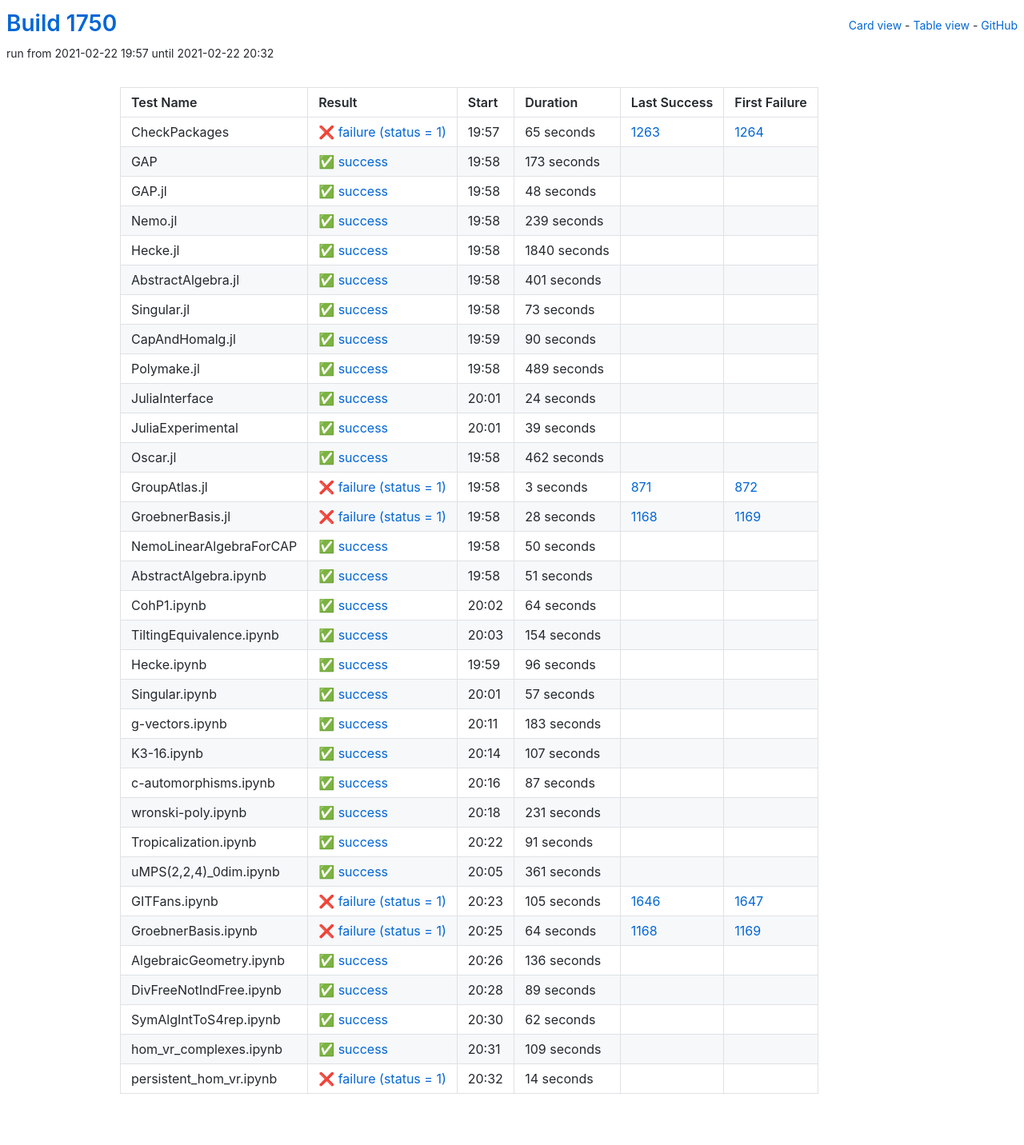
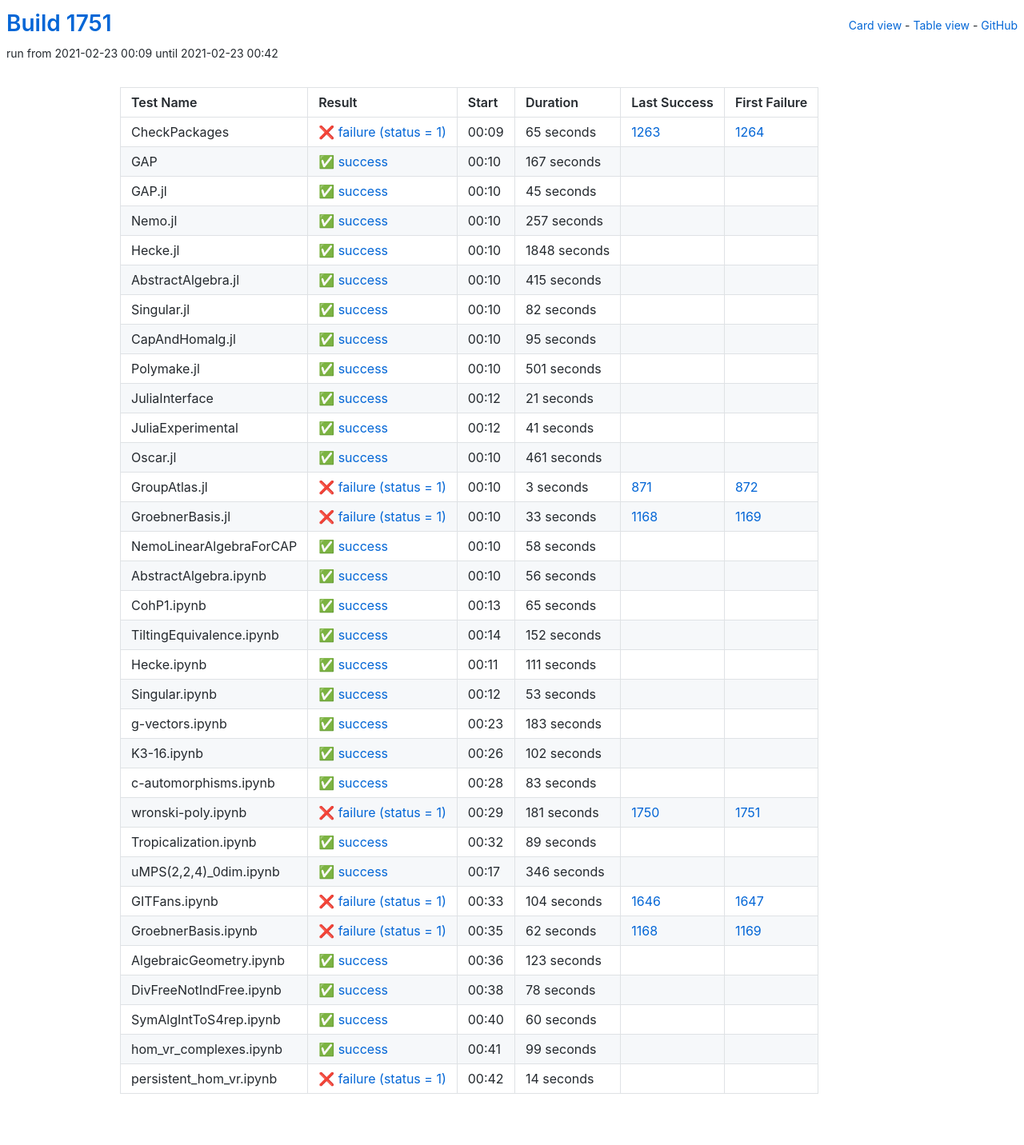
Before and after one commit to oscar-system/oscar-ci-status-stable, a Jekyll site: the page built from table.html, in a window 1280 px wide. Shown: the whole page at 80% size. Built offline with Jekyll 4.4.1, drawn with Linux system fonts in a browser that asks for light colours.

Commit message:
Build #1751

```diff
--- a/_data/ci.yml
+++ b/_data/ci.yml
@@ -1,6 +1,6 @@
 ---
-build: 1750
-build_url: https://oscarci.mathematik.uni-kl.de/job/oscar-stable/1750/
+build: 1751
+build_url: https://oscarci.mathematik.uni-kl.de/job/oscar-stable/1751/
 job: oscar-stable
 organization: oscar-system
 repo: oscar-ci-status-stable
@@ -8,8 +8,8 @@ repourl: https://github.com/oscar-system/oscar-ci-status-stable
 tests:
 - name: CheckPackages
   id: checkpackages
-  log: https://oscarci.mathematik.uni-kl.de/job/oscar-stable/1750/artifact/logs/build-1750/CheckPackages.log
-  start: 2021-02-22 19:57
+  log: https://oscarci.mathematik.uni-kl.de/job/oscar-stable/1751/artifact/logs/build-1751/CheckPackages.log
+  start: 2021-02-23 00:09
   success: false
   exitcode: 1
   status: failure
@@ -20,140 +20,140 @@ tests:
   first_failure_url: https://oscarci.mathematik.uni-kl.de/job/oscar-stable/1264/
 - name: GAP
   id: gap
-  log: https://oscarci.mathematik.uni-kl.de/job/oscar-stable/1750/artifact/logs/build-1750/GAP.log
-  start: 2021-02-22 19:58
+  log: https://oscarci.mathematik.uni-kl.de/job/oscar-stable/1751/artifact/logs/build-1751/GAP.log
+  start: 2021-02-23 00:10
   success: true
   exitcode: 0
   status: success
-  duration: 173
+  duration: 167
   last_success: false
   last_success_url:
   first_failure: false
   first_failure_url:
 - name: GAP.jl
   id: gap-jl
-  log: https://oscarci.mathematik.uni-kl.de/job/oscar-stable/1750/artifact/logs/build-1750/GAP.jl.log
-  start: 2021-02-22 19:58
+  log: https://oscarci.mathematik.uni-kl.de/job/oscar-stable/1751/artifact/logs/build-1751/GAP.jl.log
+  start: 2021-02-23 00:10
   success: true
   exitcode: 0
   status: success
-  duration: 48
+  duration: 45
   last_success: false
   last_success_url:
   first_failure: false
   first_failure_url:
 - name: Nemo.jl
   id: nemo-jl
-  log: https://oscarci.mathematik.uni-kl.de/job/oscar-stable/1750/artifact/logs/build-1750/Nemo.jl.log
-  start: 2021-02-22 19:58
+  log: https://oscarci.mathematik.uni-kl.de/job/oscar-stable/1751/artifact/logs/build-1751/Nemo.jl.log
+  start: 2021-02-23 00:10
   success: true
   exitcode: 0
   status: success
-  duration: 239
+  duration: 257
   last_success: false
   last_success_url:
   first_failure: false
   first_failure_url:
 - name: Hecke.jl
   id: hecke-jl
-  log: https://oscarci.mathematik.uni-kl.de/job/oscar-stable/1750/artifact/logs/build-1750/Hecke.jl.log
-  start: 2021-02-22 19:58
+  log: https://oscarci.mathematik.uni-kl.de/job/oscar-stable/1751/artifact/logs/build-1751/Hecke.jl.log
+  start: 2021-02-23 00:10
   success: true
   exitcode: 0
   status: success
-  duration: 1840
+  duration: 1848
   last_success: false
   last_success_url:
   first_failure: false
   first_failure_url:
 - name: AbstractAlgebra.jl
   id: abstractalgebra-jl
-  log: https://oscarci.mathematik.uni-kl.de/job/oscar-stable/1750/artifact/logs/build-1750/AbstractAlgebra.jl.log
-  start: 2021-02-22 19:58
+  log: https://oscarci.mathematik.uni-kl.de/job/oscar-stable/1751/artifact/logs/build-1751/AbstractAlgebra.jl.log
+  start: 2021-02-23 00:10
   success: true
   exitcode: 0
   status: success
-  duration: 401
+  duration: 415
   last_success: false
   last_success_url:
   first_failure: false
   first_failure_url:
 - name: Singular.jl
   id: singular-jl
-  log: https://oscarci.mathematik.uni-kl.de/job/oscar-stable/1750/artifact/logs/build-1750/Singular.jl.log
-  start: 2021-02-22 19:58
+  log: https://oscarci.mathematik.uni-kl.de/job/oscar-stable/1751/artifact/logs/build-1751/Singular.jl.log
+  start: 2021-02-23 00:10
   success: true
   exitcode: 0
   status: success
-  duration: 73
+  duration: 82
   last_success: false
   last_success_url:
   first_failure: false
   first_failure_url:
 - name: CapAndHomalg.jl
   id: capandhomalg-jl
-  log: https://oscarci.mathematik.uni-kl.de/job/oscar-stable/1750/artifact/logs/build-1750/CapAndHomalg.jl.log
-  start: 2021-02-22 19:59
+  log: https://oscarci.mathematik.uni-kl.de/job/oscar-stable/1751/artifact/logs/build-1751/CapAndHomalg.jl.log
+  start: 2021-02-23 00:10
   success: true
   exitcode: 0
   status: success
-  duration: 90
+  duration: 95
   last_success: false
   last_success_url:
   first_failure: false
   first_failure_url:
 - name: Polymake.jl
   id: polymake-jl
-  log: https://oscarci.mathematik.uni-kl.de/job/oscar-stable/1750/artifact/logs/build-1750/Polymake.jl.log
-  start: 2021-02-22 19:58
+  log: https://oscarci.mathematik.uni-kl.de/job/oscar-stable/1751/artifact/logs/build-1751/Polymake.jl.log
+  start: 2021-02-23 00:10
   success: true
   exitcode: 0
   status: success
-  duration: 489
+  duration: 501
   last_success: false
   last_success_url:
   first_failure: false
   first_failure_url:
 - name: JuliaInterface
   id: juliainterface
-  log: https://oscarci.mathematik.uni-kl.de/job/oscar-stable/1750/artifact/logs/build-1750/JuliaInterface.log
-  start: 2021-02-22 20:01
+  log: https://oscarci.mathematik.uni-kl.de/job/oscar-stable/1751/artifact/logs/build-1751/JuliaInterface.log
+  start: 2021-02-23 00:12
   success: true
   exitcode: 0
   status: success
-  duration: 24
+  duration: 21
   last_success: false
   last_success_url:
   first_failure: false
   first_failure_url:
 - name: JuliaExperimental
   id: juliaexperimental
-  log: https://oscarci.mathematik.uni-kl.de/job/oscar-stable/1750/artifact/logs/build-1750/JuliaExperimental.log
-  start: 2021-02-22 20:01
+  log: https://oscarci.mathematik.uni-kl.de/job/oscar-stable/1751/artifact/logs/build-1751/JuliaExperimental.log
+  start: 2021-02-23 00:12
   success: true
   exitcode: 0
   status: success
-  duration: 39
+  duration: 41
   last_success: false
   last_success_url:
   first_failure: false
   first_failure_url:
 - name: Oscar.jl
   id: oscar-jl
-  log: https://oscarci.mathematik.uni-kl.de/job/oscar-stable/1750/artifact/logs/build-1750/Oscar.jl.log
-  start: 2021-02-22 19:58
+  log: https://oscarci.mathematik.uni-kl.de/job/oscar-stable/1751/artifact/logs/build-1751/Oscar.jl.log
+  start: 2021-02-23 00:10
   success: true
   exitcode: 0
   status: success
-  duration: 462
+  duration: 461
   last_success: false
   last_success_url:
   first_failure: false
   first_failure_url:
 - name: GroupAtlas.jl
   id: groupatlas-jl
-  log: https://oscarci.mathematik.uni-kl.de/job/oscar-stable/1750/artifact/logs/build-1750/GroupAtlas.jl.log
-  start: 2021-02-22 19:58
+  log: https://oscarci.mathematik.uni-kl.de/job/oscar-stable/1751/artifact/logs/build-1751/GroupAtlas.jl.log
+  start: 2021-02-23 00:10
   success: false
   exitcode: 1
   status: failure
@@ -164,92 +164,92 @@ tests:
   first_failure_url: https://oscarci.mathematik.uni-kl.de/job/oscar-stable/872/
 - name: GroebnerBasis.jl
   id: groebnerbasis-jl
-  log: https://oscarci.mathematik.uni-kl.de/job/oscar-stable/1750/artifact/logs/build-1750/GroebnerBasis.jl.log
-  start: 2021-02-22 19:58
+  log: https://oscarci.mathematik.uni-kl.de/job/oscar-stable/1751/artifact/logs/build-1751/GroebnerBasis.jl.log
+  start: 2021-02-23 00:10
   success: false
   exitcode: 1
   status: failure
-  duration: 28
+  duration: 33
   last_success: 1168
   last_success_url: https://oscarci.mathematik.uni-kl.de/job/oscar-stable/1168/
   first_failure: 1169
   first_failure_url: https://oscarci.mathematik.uni-kl.de/job/oscar-stable/1169/
 - name: NemoLinearAlgebraForCAP
   id: nemolinearalgebraforcap
-  log: https://oscarci.mathematik.uni-kl.de/job/oscar-stable/1750/artifact/logs/build-1750/NemoLinearAlgebraForCAP.log
-  start: 2021-02-22 19:58
+  log: https://oscarci.mathematik.uni-kl.de/job/oscar-stable/1751/artifact/logs/build-1751/NemoLinearAlgebraForCAP.log
+  start: 2021-02-23 00:10
   success: true
   exitcode: 0
   status: success
-  duration: 50
+  duration: 58
   last_success: false
   last_success_url:
   first_failure: false
   first_failure_url:
 - name: AbstractAlgebra.ipynb
   id: abstractalgebra-ipynb
-  log: https://oscarci.mathematik.uni-kl.de/job/oscar-stable/1750/artifact/logs/build-1750/AbstractAlgebra.ipynb.log
-  start: 2021-02-22 19:58
+  log: https://oscarci.mathematik.uni-kl.de/job/oscar-stable/1751/artifact/logs/build-1751/AbstractAlgebra.ipynb.log
+  start: 2021-02-23 00:10
   success: true
   exitcode: 0
   status: success
-  duration: 51
+  duration: 56
   last_success: false
   last_success_url:
   first_failure: false
   first_failure_url:
 - name: CohP1.ipynb
   id: cohp1-ipynb
-  log: https://oscarci.mathematik.uni-kl.de/job/oscar-stable/1750/artifact/logs/build-1750/CohP1.ipynb.log
-  start: 2021-02-22 20:02
+  log: https://oscarci.mathematik.uni-kl.de/job/oscar-stable/1751/artifact/logs/build-1751/CohP1.ipynb.log
+  start: 2021-02-23 00:13
   success: true
   exitcode: 0
   status: success
-  duration: 64
+  duration: 65
   last_success: false
   last_success_url:
   first_failure: false
   first_failure_url:
 - name: TiltingEquivalence.ipynb
   id: tiltingequivalence-ipynb
-  log: https://oscarci.mathematik.uni-kl.de/job/oscar-stable/1750/artifact/logs/build-1750/TiltingEquivalence.ipynb.log
-  start: 2021-02-22 20:03
+  log: https://oscarci.mathematik.uni-kl.de/job/oscar-stable/1751/artifact/logs/build-1751/TiltingEquivalence.ipynb.log
+  start: 2021-02-23 00:14
   success: true
   exitcode: 0
   status: success
-  duration: 154
+  duration: 152
   last_success: false
   last_success_url:
   first_failure: false
   first_failure_url:
 - name: Hecke.ipynb
   id: hecke-ipynb
-  log: https://oscarci.mathematik.uni-kl.de/job/oscar-stable/1750/artifact/logs/build-1750/Hecke.ipynb.log
-  start: 2021-02-22 19:59
+  log: https://oscarci.mathematik.uni-kl.de/job/oscar-stable/1751/artifact/logs/build-1751/Hecke.ipynb.log
+  start: 2021-02-23 00:11
   success: true
   exitcode: 0
   status: success
-  duration: 96
+  duration: 111
   last_success: false
   last_success_url:
   first_failure: false
   first_failure_url:
 - name: Singular.ipynb
   id: singular-ipynb
-  log: https://oscarci.mathematik.uni-kl.de/job/oscar-stable/1750/artifact/logs/build-1750/Singular.ipynb.log
-  start: 2021-02-22 20:01
+  log: https://oscarci.mathematik.uni-kl.de/job/oscar-stable/1751/artifact/logs/build-1751/Singular.ipynb.log
+  start: 2021-02-23 00:12
   success: true
   exitcode: 0
   status: success
-  duration: 57
+  duration: 53
   last_success: false
   last_success_url:
   first_failure: false
   first_failure_url:
 - name: g-vectors.ipynb
   id: g-vectors-ipynb
-  log: https://oscarci.mathematik.uni-kl.de/job/oscar-stable/1750/artifact/logs/build-1750/g-vectors.ipynb.log
-  start: 2021-02-22 20:11
+  log: https://oscarci.mathematik.uni-kl.de/job/oscar-stable/1751/artifact/logs/build-1751/g-vectors.ipynb.log
+  start: 2021-02-23 00:23
   success: true
   exitcode: 0
   status: success
@@ -260,104 +260,44 @@ tests:
   first_failure_url:
 - name: K3-16.ipynb
   id: k3-16-ipynb
-  log: https://oscarci.mathematik.uni-kl.de/job/oscar-stable/1750/artifact/logs/build-1750/K3-16.ipynb.log
-  start: 2021-02-22 20:14
+  log: https://oscarci.mathematik.uni-kl.de/job/oscar-stable/1751/artifact/logs/build-1751/K3-16.ipynb.log
+  start: 2021-02-23 00:26
   success: true
   exitcode: 0
   status: success
-  duration: 107
+  duration: 102
   last_success: false
   last_success_url:
   first_failure: false
   first_failure_url:
 - name: c-automorphisms.ipynb
   id: c-automorphisms-ipynb
-  log: https://oscarci.mathematik.uni-kl.de/job/oscar-stable/1750/artifact/logs/build-1750/c-automorphisms.ipynb.log
-  start: 2021-02-22 20:16
+  log: https://oscarci.mathematik.uni-kl.de/job/oscar-stable/1751/artifact/logs/build-1751/c-automorphisms.ipynb.log
+  start: 2021-02-23 00:28
   success: true
   exitcode: 0
   status: success
-  duration: 87
+  duration: 83
   last_success: false
   last_success_url:
   first_failure: false
   first_failure_url:
 - name: wronski-poly.ipynb
   id: wronski-poly-ipynb
-  log: https://oscarci.mathematik.uni-kl.de/job/oscar-stable/1750/artifact/logs/build-1750/wronski-poly.ipynb.log
-  start: 2021-02-22 20:18
-  success: true
-  exitcode: 0
-  status: success
-  duration: 231
-  last_success: false
-  last_success_url:
-  first_failure: false
-  first_failure_url:
-- name: Tropicalization.ipynb
-  id: tropicalization-ipynb
-  log: https://oscarci.mathematik.uni-kl.de/job/oscar-stable/1750/artifact/logs/build-1750/Tropicalization.ipynb.log
-  start: 2021-02-22 20:22
-  success: true
-  exitcode: 0
-  status: success
-  duration: 91
-  last_success: false
-  last_success_url:
-  first_failure: false
-  first_failure_url:
-- name: uMPS(2,2,4)_0dim.ipynb
-  id: umps-2-2-4-0dim-ipynb
-  log: https://oscarci.mathematik.uni-kl.de/job/oscar-stable/1750/artifact/logs/build-1750/uMPS-2-2-4-_0dim.ipynb.log
-  start: 2021-02-22 20:05
-  success: true
-  exitcode: 0
-  status: success
-  duration: 361
-  last_success: false
-  last_success_url:
-  first_failure: false
-  first_failure_url:
-- name: GITFans.ipynb
-  id: gitfans-ipynb
-  log: https://oscarci.mathematik.uni-kl.de/job/oscar-stable/1750/artifact/logs/build-1750/GITFans.ipynb.log
-  start: 2021-02-22 20:23
+  log: https://oscarci.mathematik.uni-kl.de/job/oscar-stable/1751/artifact/logs/build-1751/wronski-poly.ipynb.log
+  start: 2021-02-23 00:29
   success: false
   exitcode: 1
   status: failure
-  duration: 105
-  last_success: 1646
-  last_success_url: https://oscarci.mathematik.uni-kl.de/job/oscar-stable/1646/
-  first_failure: 1647
-  first_failure_url: https://oscarci.mathematik.uni-kl.de/job/oscar-stable/1647/
-- name: GroebnerBasis.ipynb
-  id: groebnerbasis-ipynb
-  log: https://oscarci.mathematik.uni-kl.de/job/oscar-stable/1750/artifact/logs/build-1750/GroebnerBasis.ipynb.log
-  start: 2021-02-22 20:25
-  success: false
-  exitcode: 1
-  status: failure
-  duration: 64
-  last_success: 1168
-  last_success_url: https://oscarci.mathematik.uni-kl.de/job/oscar-stable/1168/
-  first_failure: 1169
-  first_failure_url: https://oscarci.mathematik.uni-kl.de/job/oscar-stable/1169/
-- name: AlgebraicGeometry.ipynb
-  id: algebraicgeometry-ipynb
-  log: https://oscarci.mathematik.uni-kl.de/job/oscar-stable/1750/artifact/logs/build-1750/AlgebraicGeometry.ipynb.log
-  start: 2021-02-22 20:26
-  success: true
-  exitcode: 0
-  status: success
-  duration: 136
-  last_success: false
-  last_success_url:
-  first_failure: false
-  first_failure_url:
-- name: DivFreeNotIndFree.ipynb
-  id: divfreenotindfree-ipynb
-  log: https://oscarci.mathematik.uni-kl.de/job/oscar-stable/1750/artifact/logs/build-1750/DivFreeNotIndFree.ipynb.log
-  start: 2021-02-22 20:28
+  duration: 181
+  last_success: 1750
+  last_success_url: https://oscarci.mathematik.uni-kl.de/job/oscar-stable/1750/
+  first_failure: 1751
+  first_failure_url: https://oscarci.mathematik.uni-kl.de/job/oscar-stable/1751/
+- name: Tropicalization.ipynb
+  id: tropicalization-ipynb
+  log: https://oscarci.mathematik.uni-kl.de/job/oscar-stable/1751/artifact/logs/build-1751/Tropicalization.ipynb.log
+  start: 2021-02-23 00:32
   success: true
   exitcode: 0
   status: success
@@ -366,34 +306,94 @@ tests:
   last_success_url:
   first_failure: false
   first_failure_url:
-- name: SymAlgIntToS4rep.ipynb
-  id: symalginttos4rep-ipynb
-  log: https://oscarci.mathematik.uni-kl.de/job/oscar-stable/1750/artifact/logs/build-1750/SymAlgIntToS4rep.ipynb.log
-  start: 2021-02-22 20:30
+- name: uMPS(2,2,4)_0dim.ipynb
+  id: umps-2-2-4-0dim-ipynb
+  log: https://oscarci.mathematik.uni-kl.de/job/oscar-stable/1751/artifact/logs/build-1751/uMPS-2-2-4-_0dim.ipynb.log
+  start: 2021-02-23 00:17
   success: true
   exitcode: 0
   status: success
+  duration: 346
+  last_success: false
+  last_success_url:
+  first_failure: false
+  first_failure_url:
+- name: GITFans.ipynb
+  id: gitfans-ipynb
+  log: https://oscarci.mathematik.uni-kl.de/job/oscar-stable/1751/artifact/logs/build-1751/GITFans.ipynb.log
+  start: 2021-02-23 00:33
+  success: false
+  exitcode: 1
+  status: failure
+  duration: 104
+  last_success: 1646
+  last_success_url: https://oscarci.mathematik.uni-kl.de/job/oscar-stable/1646/
+  first_failure: 1647
+  first_failure_url: https://oscarci.mathematik.uni-kl.de/job/oscar-stable/1647/
+- name: GroebnerBasis.ipynb
+  id: groebnerbasis-ipynb
+  log: https://oscarci.mathematik.uni-kl.de/job/oscar-stable/1751/artifact/logs/build-1751/GroebnerBasis.ipynb.log
+  start: 2021-02-23 00:35
+  success: false
+  exitcode: 1
+  status: failure
   duration: 62
+  last_success: 1168
+  last_success_url: https://oscarci.mathematik.uni-kl.de/job/oscar-stable/1168/
+  first_failure: 1169
+  first_failure_url: https://oscarci.mathematik.uni-kl.de/job/oscar-stable/1169/
+- name: AlgebraicGeometry.ipynb
+  id: algebraicgeometry-ipynb
+  log: https://oscarci.mathematik.uni-kl.de/job/oscar-stable/1751/artifact/logs/build-1751/AlgebraicGeometry.ipynb.log
+  start: 2021-02-23 00:36
+  success: true
+  exitcode: 0
+  status: success
+  duration: 123
+  last_success: false
+  last_success_url:
+  first_failure: false
+  first_failure_url:
+- name: DivFreeNotIndFree.ipynb
+  id: divfreenotindfree-ipynb
+  log: https://oscarci.mathematik.uni-kl.de/job/oscar-stable/1751/artifact/logs/build-1751/DivFreeNotIndFree.ipynb.log
+  start: 2021-02-23 00:38
+  success: true
+  exitcode: 0
+  status: success
+  duration: 78
+  last_success: false
+  last_success_url:
+  first_failure: false
+  first_failure_url:
+- name: SymAlgIntToS4rep.ipynb
+  id: symalginttos4rep-ipynb
+  log: https://oscarci.mathematik.uni-kl.de/job/oscar-stable/1751/artifact/logs/build-1751/SymAlgIntToS4rep.ipynb.log
+  start: 2021-02-23 00:40
+  success: true
+  exitcode: 0
+  status: success
+  duration: 60
   last_success: false
   last_success_url:
   first_failure: false
   first_failure_url:
 - name: hom_vr_complexes.ipynb
   id: hom-vr-complexes-ipynb
-  log: https://oscarci.mathematik.uni-kl.de/job/oscar-stable/1750/artifact/logs/build-1750/hom_vr_complexes.ipynb.log
-  start: 2021-02-22 20:31
+  log: https://oscarci.mathematik.uni-kl.de/job/oscar-stable/1751/artifact/logs/build-1751/hom_vr_complexes.ipynb.log
+  start: 2021-02-23 00:41
   success: true
   exitcode: 0
   status: success
-  duration: 109
+  duration: 99
   last_success: false
   last_success_url:
   first_failure: false
   first_failure_url:
 - name: persistent_hom_vr.ipynb
   id: persistent-hom-vr-ipynb
-  log: https://oscarci.mathematik.uni-kl.de/job/oscar-stable/1750/artifact/logs/build-1750/persistent_hom_vr.ipynb.log
-  start: 2021-02-22 20:32
+  log: https://oscarci.mathematik.uni-kl.de/job/oscar-stable/1751/artifact/logs/build-1751/persistent_hom_vr.ipynb.log
+  start: 2021-02-23 00:42
   success: false
   exitcode: 1
   status: failure
```
Also changed, not shown: README.md.
